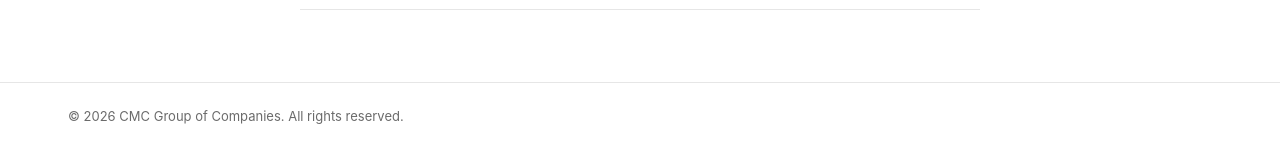
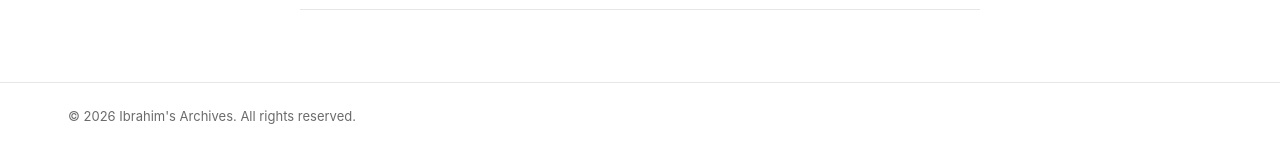
Before and after one commit to ibrahimnauman6-rgb/ibrahim-nauman, a Jekyll site: the page built from index.html, in a window 1280 px wide and 900 px high, scrolled down 859 px. Shown: the part 749-897 px from the top of the window. Built offline with Jekyll 4.4.1, drawn with Linux system fonts in a browser that asks for light colours.

Commit message:
Footer shows site title

```diff
--- a/_layouts/default.html
+++ b/_layouts/default.html
@@ -18,7 +18,7 @@
 </nav>
 {{ content }}
 <footer class="site-footer">
-  <div class="footer-inner">&copy; {{ 'now' | date: '%Y' }} CMC Group of Companies. All rights reserved.</div>
+  <div class="footer-inner">&copy; {{ 'now' | date: '%Y' }} {{ site.title }}. All rights reserved.</div>
 </footer>
 </body>
 </html>
```
